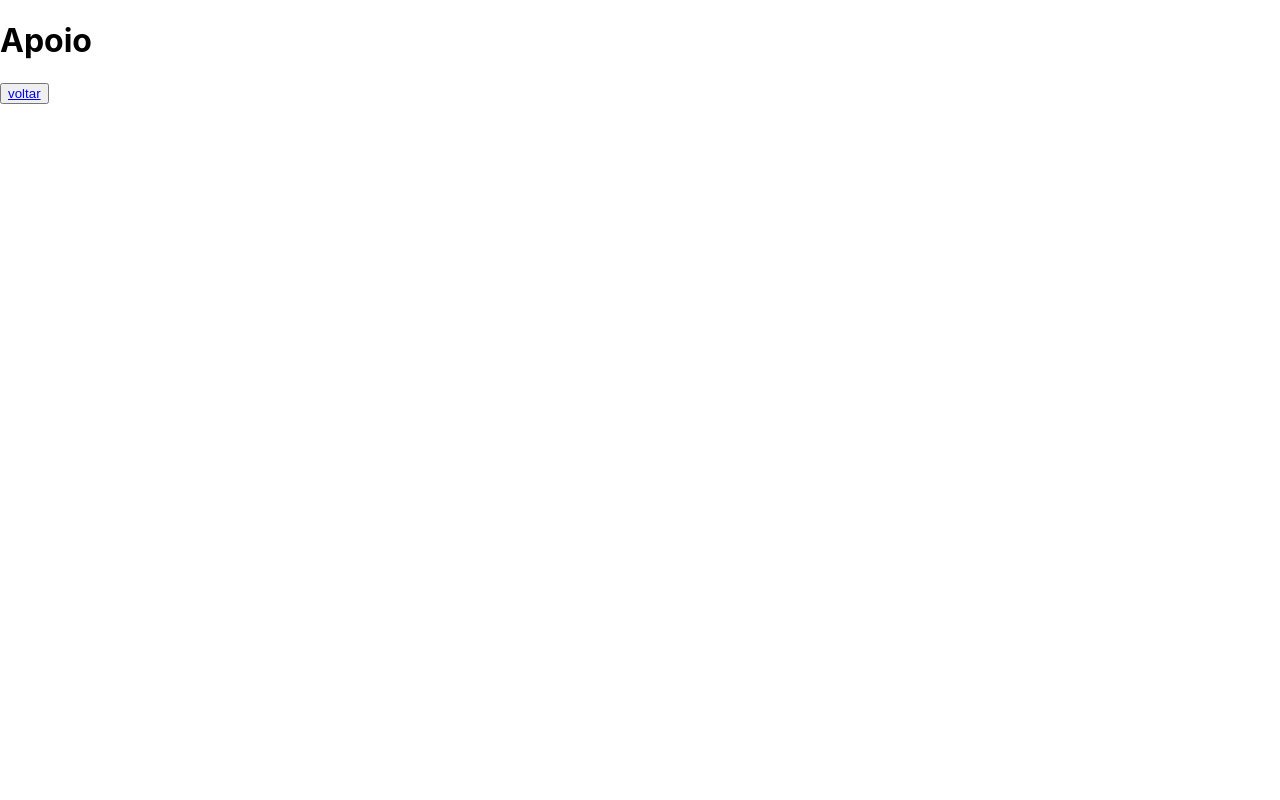
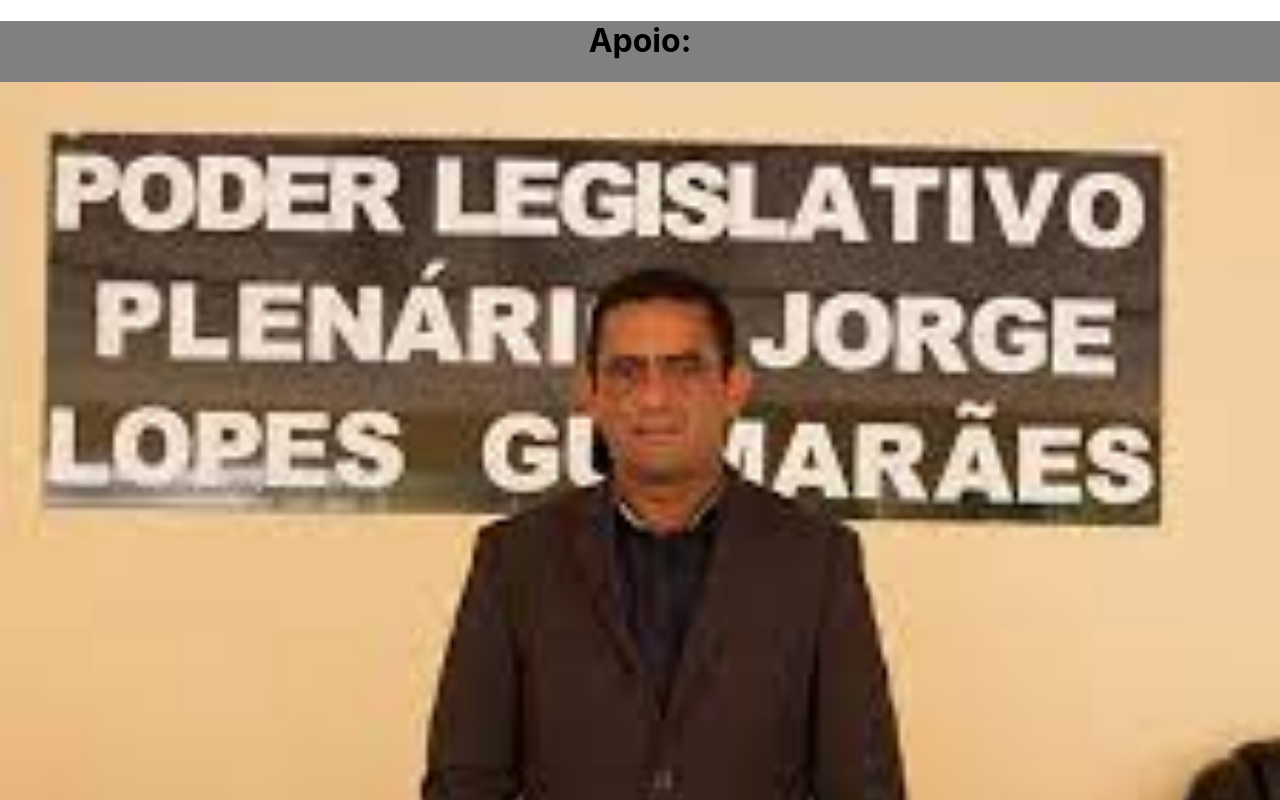
Before and after one commit to andre-correia-dev/ong, a Next.js app: page /apoio in a window 1280 px wide. Shown: the top 800 px of the page. Built offline with nearby package versions, Linux system fonts and the light colour scheme.

Commit message:
apoio vereador

```diff
--- a/pages/apoio.js
+++ b/pages/apoio.js
@@ -1,10 +1,15 @@
+import styles from '../styles/apoio.module.css'
+
+
 export default function Apoio(){
     return(
         <>
-        <div>
-            <h1>Apoio</h1>
+        <div className={styles.apoio}>
+            <h1>Apoio:</h1>
+        <img src='/imagem/vereador.jpg'width='100%'></img>
+        <p>Vereador NEGO  trabalhando para nossa gente!</p>
+        <button><a href='/'>voltar</a></button>
         </div>
-        <button><a href='/'>voltar</a></button>
 
         </>
     )
--- /dev/null
+++ b/styles/apoio.module.css
@@ -0,0 +1,7 @@
+.apoio{
+    background-color: gray;
+    text-align: center;
+}
+.apoio a{
+
+}
```
Also changed, not shown: public/imagem/vereador.jpg (added).
